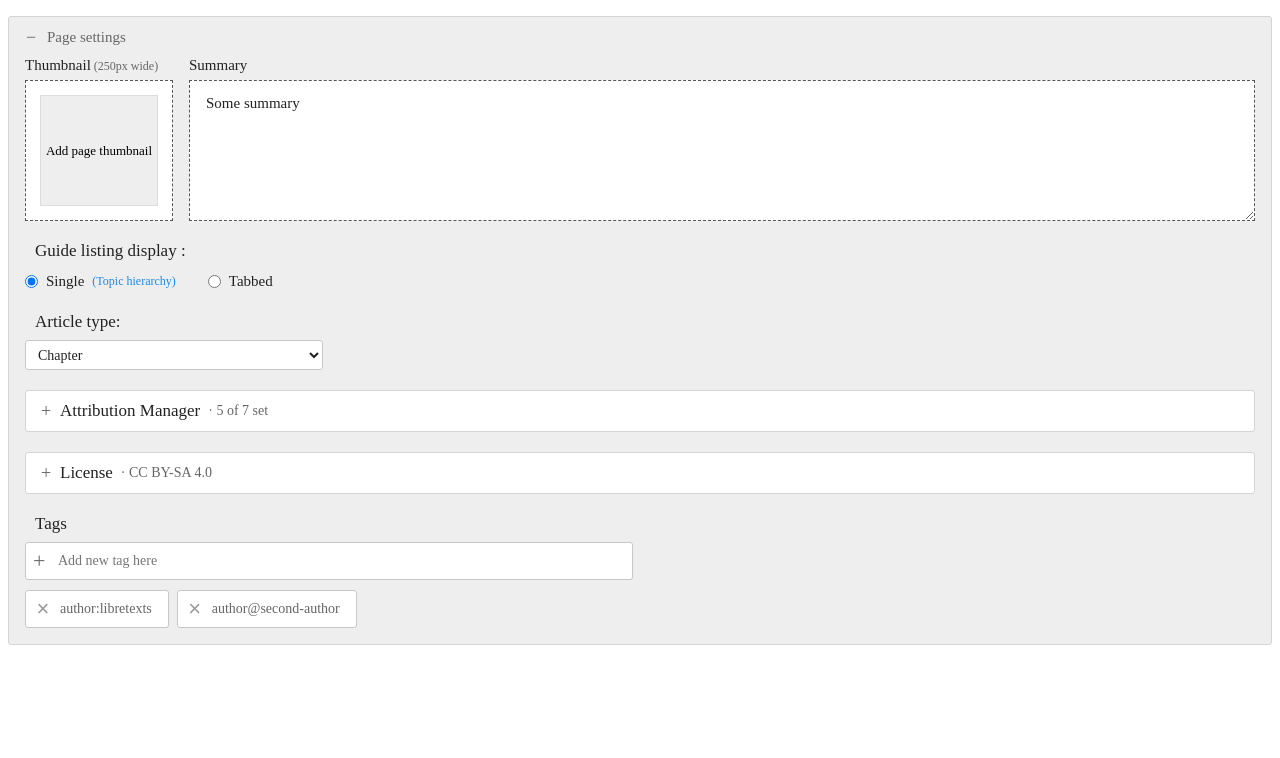
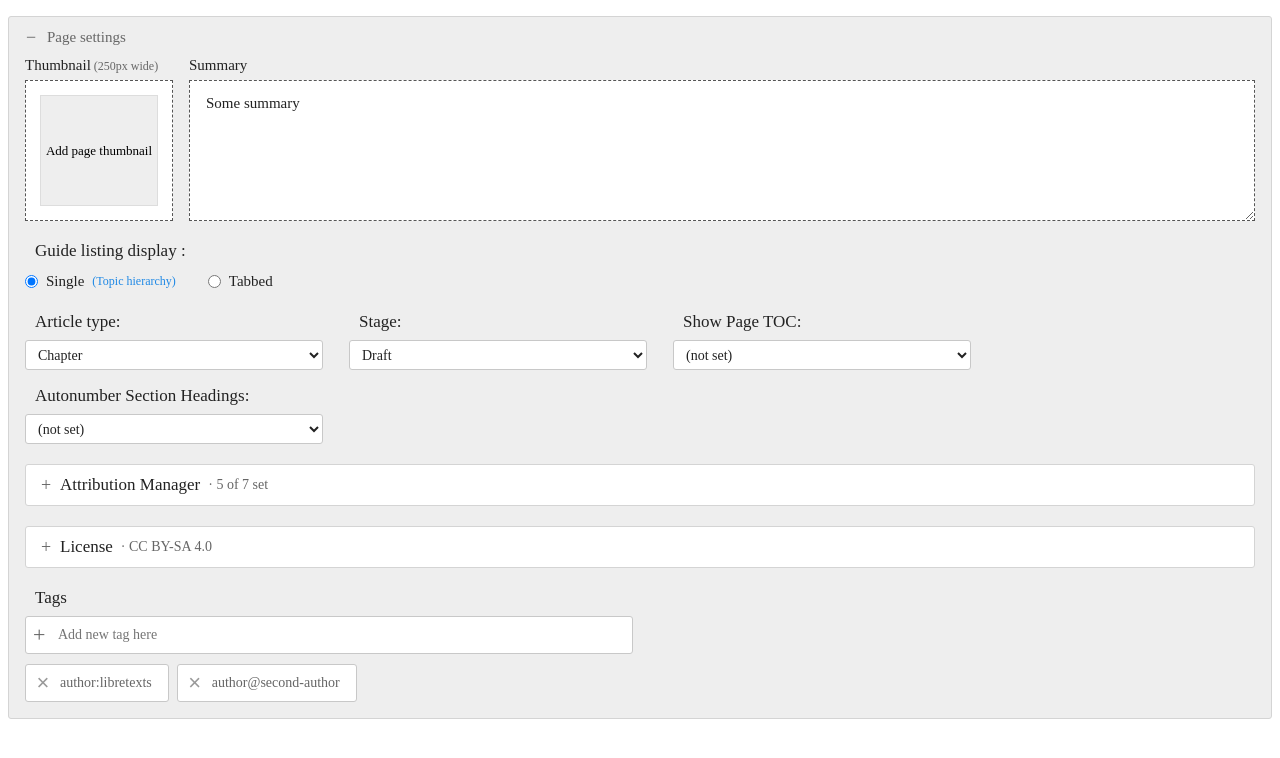
Before and after one commit to yasharghaemi/test-JS, a website with bundled scripts: page pagesetting/demo.html in a window 1280 px wide. Built offline with nearby package versions, Linux system fonts and the light colour scheme; no server answers.

Commit message:
Enhance Page Settings for Editor Role and Field Visibility
- Introduced a new user role handling mechanism that allows users with the EDITOR_ROLE to see a reduced panel with only specific fields marked for editors.
- Updated the configuration to include new fields such as 'Stage', 'Show Page TOC', and 'Autonumber Section Headings', which are visible only to editors.
- Refactored the panel rendering logic to conditionally hide non-editor fields while preserving their tags for data integrity.
- Enhanced the user experience by ensuring that the settings panel adapts based on the user's role, improving accessibility and usability for different user types.

```diff
--- a/pagesetting/demo.html
+++ b/pagesetting/demo.html
@@ -6,8 +6,9 @@
     <link rel="stylesheet" href="./dist/pagesetting.min.css" />
 </head>
 <body>
-    <!-- What the PageSettings DekiScript template outputs. -->
-    <div id="cps-data" style="display:none">{"pageId":123,"apiUrl":"/@api/deki/pages/123","summary":"Some summary","thumbnail":"","tags":["article:topic-guide","author:libretexts","author@yashar-ghaemi","author@second-author","contributor@jake-turner","editor@yashar-ghaemi","license:ccbysa","licenseversion:40","remixer@yashar-ghaemi","reviewedBy@delmar"]}</div>
+    <!-- What the PageSettings DekiScript template outputs. Set "userRole" to "Editor"
+         to preview the reduced panel authors see. -->
+    <div id="cps-data" style="display:none">{"pageId":123,"apiUrl":"/@api/deki/pages/123","summary":"Some summary","thumbnail":"","tags":["article:topic-guide","author:libretexts","author@yashar-ghaemi","author@second-author","contributor@jake-turner","editor@yashar-ghaemi","license:ccbysa","licenseversion:40","remixer@yashar-ghaemi","reviewedBy@delmar","stage:draft"],"userRole":"Admin"}</div>
 
     <!-- Stand-in for MindTouch's built-in panel; pagesetting.js replaces it. -->
     <div id="mt-summary"></div>
--- a/pagesetting/src/config.ts
+++ b/pagesetting/src/config.ts
@@ -29,7 +29,15 @@ export interface FieldConfig {
   askApplyToSubpages?: boolean;
   /** Id of a GROUPS entry: puts the field in that foldable section instead of the main row. */
   group?: string;
+  /** Shown to users with EDITOR_ROLE, who see only these fields. */
+  forEditors?: boolean;
 }
+
+/**
+ * MindTouch role (case-insensitive) that gets the reduced panel with only
+ * `forEditors` fields. Every other role gets the full panel.
+ */
+export const EDITOR_ROLE = 'editor';
 
 /** A foldable section of fields. Starts closed; its header summarises the fields. */
 export interface GroupConfig {
@@ -63,6 +71,24 @@ export const FIELDS: FieldConfig[] = [
       ['article:reference', 'N/A'],
     ],
   },
+  {
+    label: 'Stage', prefix: 'stage:', forEditors: true, options: [
+      ['stage:stub', 'Stub'], ['stage:draft', 'Draft'], ['stage:review', 'Review'],
+      ['stage:final', 'Final'], ['stage:outdated', 'Outdated'], ['stage:obsolete', 'Obsolete'],
+    ],
+  },
+  {
+    label: 'Show Page TOC', prefix: 'showtoc:', forEditors: true, askApplyToSubpages: true, options: [
+      ['showtoc:yes', 'yes on page'], ['showtoc:no', 'no on page'],
+    ],
+  },
+  {
+    label: 'Autonumber Section Headings', prefix: 'autonumheader:', forEditors: true, askApplyToSubpages: true, options: [
+      ['autonumheader:yes1', 'title with space delimiters'],
+      ['autonumheader:yes2', 'title with colon delimiters'],
+      ['autonumheader:yes3', 'title with dash delimiters'],
+    ],
+  },
   role('Author', 'author@'),
   role('Editor', 'editor@'),
   role('Remixer', 'remixer@'),
@@ -72,7 +98,7 @@ export const FIELDS: FieldConfig[] = [
   role('Reviewer', 'reviewedBy@'),
   {
     label: 'License', prefix: 'license:', versionPrefix: 'licenseversion:', type: 'license',
-    group: 'license', askApplyToSubpages: true, options: [],
+    group: 'license', askApplyToSubpages: true, forEditors: true, options: [],
   },
 ];
 
--- a/pagesetting/src/index.ts
+++ b/pagesetting/src/index.ts
@@ -34,6 +34,7 @@ function mount(original: HTMLElement, data: HTMLElement) {
     summary: String(settings.summary || ''),
     thumbnail: String(settings.thumbnail || ''),
     tags: Array.isArray(settings.tags) ? settings.tags.map(String).filter(Boolean) : [],
+    userRole: String(settings.userRole || ''),
   };
   original.replaceWith(buildPanel(page, FIELDS));
 }
--- a/pagesetting/src/panel.ts
+++ b/pagesetting/src/panel.ts
@@ -1,5 +1,5 @@
 import { putTags } from './api';
-import { ARTICLE_PREFIX, GROUPS, fieldPrefixes, GUIDE_TABBED_TAG, GUIDE_TAG, TAG_SAVE_DELAY_MS, type FieldConfig, type GroupConfig } from './config';
+import { ARTICLE_PREFIX, EDITOR_ROLE, GROUPS, fieldPrefixes, GUIDE_TABBED_TAG, GUIDE_TAG, TAG_SAVE_DELAY_MS, type FieldConfig, type GroupConfig } from './config';
 import { el, radio } from './dom';
 import { authorField } from './fields/author';
 import { licenseField } from './fields/license';
@@ -76,8 +76,13 @@ export function buildPanel(page: PageData, fields: FieldConfig[]): HTMLElement {
     );
   };
 
+  // Editors (authors) get a reduced panel: only `forEditors` fields. Everything else is
+  // still built, just hidden, so its tags keep being saved unchanged.
+  const limited = page.userRole.trim().toLowerCase() === EDITOR_ROLE;
+
   // --- thumbnail + summary ---
   const top = el('div', 'cps-top');
+  top.hidden = limited;
   const thumbnail = thumbnailField(page, save, setStatus);
   top.append(thumbnail.node, summaryField(page, save));
 
@@ -130,6 +135,7 @@ export function buildPanel(page: PageData, fields: FieldConfig[]): HTMLElement {
       : field.type === 'author'
         ? authorField(field, current[0], id, onChange)
         : selectField(field, current[0], id, onChange);
+    if (limited && !field.forEditors) control.node.hidden = true;
     const state = { field, current: current.filter(Boolean), control };
     const group = field.group ? groups.get(field.group) : undefined;
     if (group) group.states.push(state);
@@ -149,7 +155,10 @@ export function buildPanel(page: PageData, fields: FieldConfig[]): HTMLElement {
     });
   }
   updateGroupSummaries();
-  groups.forEach((g) => { g.details.hidden = !g.states.length; });
+  groups.forEach((g) => {
+    g.details.hidden = !g.states.some((s) => !s.control.node.hidden);
+    g.details.open = limited; // editors have few fields, so show them unfolded
+  });
 
   // --- guide listing display (only for guides) ---
   const guide = el('fieldset', 'cps-guide');
@@ -164,7 +173,7 @@ export function buildPanel(page: PageData, fields: FieldConfig[]): HTMLElement {
   const isGuide = () => articleType() === GUIDE_TAG;
   // Guide display and the thumbnail rule both follow the article type.
   function updateGuide() {
-    guide.hidden = !isGuide();
+    guide.hidden = limited || !isGuide();
     thumbnail.setArticleType(articleType());
   }
   updateGuide();
@@ -181,6 +190,7 @@ export function buildPanel(page: PageData, fields: FieldConfig[]): HTMLElement {
     return [...new Set(all)];
   }
 
+  tagsNode.hidden = limited;
   body.append(top, guide, row, ...[...groups.values()].map((g) => g.details), tagsNode);
   return panel;
 }
--- a/pagesetting/src/types.ts
+++ b/pagesetting/src/types.ts
@@ -3,6 +3,8 @@ export interface PageData {
   summary: string;
   thumbnail: string;
   tags: string[];
+  /** The viewer's MindTouch role from their API document, e.g. "Editor"; '' if unknown. */
+  userRole: string;
 }
 
 export interface Author {
```
Also changed, not shown: CLAUDE.md (+9 -0 lines), pagesetting/dist/pagesetting.min.js, 2 other files.
